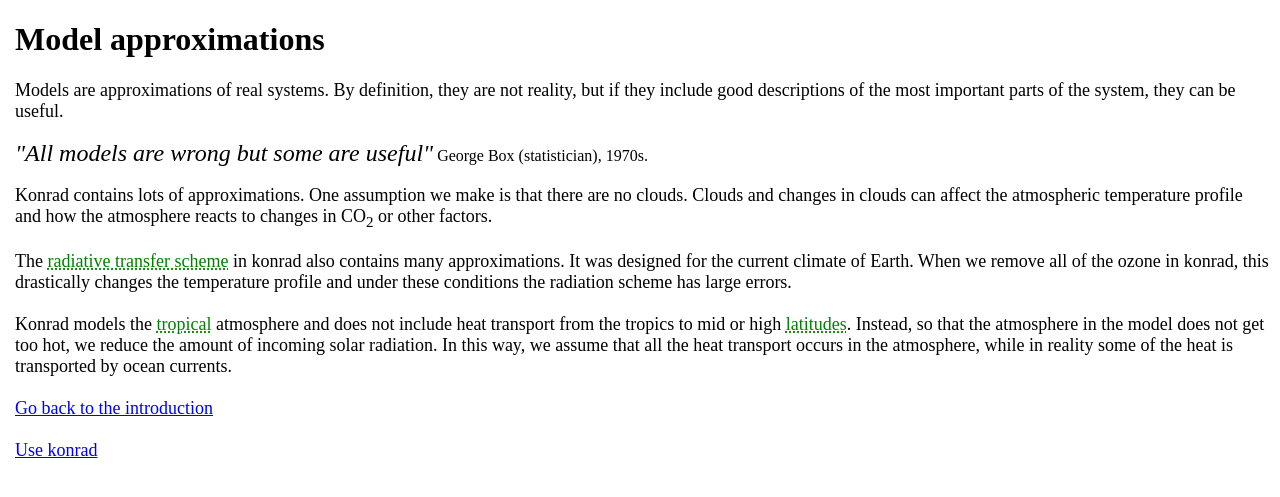
After one commit to lkluft/konrad-website, a Flask app: page /all_models_are_wrong in a window 1280 px wide. The commit adds this page. Shown: the top 497 px of the page. Run offline with Flask 2, Linux system fonts and the light colour scheme.

Commit message:
Add page on model assumptions

```diff
--- a/app.py
+++ b/app.py
@@ -99,6 +99,14 @@ def read_about_konrad():
         return "<h2>Invalid request</h2>"
 
 
+@app.route('/all_models_are_wrong', methods=['GET'])
+def all_models_are_wrong():
+    if request.method == 'GET':
+        return render_template('all_models_are_wrong.html')
+    else:
+        return "<h2>Invalid request</h2>"
+
+
 # Launching our server
 if __name__ == '__main__':
     import os
--- a/templates/Experiments.html
+++ b/templates/Experiments.html
@@ -34,7 +34,7 @@
         </font>
         <font size=3>
             <p>How does increasing CO<sub>2</sub> affect the atmospheric
-            temperature profile. What other factors are important?</p>
+            temperature profile?</p>
         </font>
     </div>
 </body>
--- /dev/null
+++ b/templates/all_models_are_wrong.html
@@ -0,0 +1,62 @@
+<!DOCTYPE html>
+<html lang="en">
+<head>
+    <meta charset="UTF-8">
+    <title>All models are wrong</title>
+    <link rel="stylesheet" href="{{ url_for('static', filename='css/main.css') }}">
+</head>
+    <h1>Model approximations</h1>
+    <div><font size="4">
+        Models are approximations of real systems.
+        By definition, they are not reality, but if they include good
+        descriptions of the most important parts of the system, they can be
+        useful.
+    </font></div>
+    <br />
+    <div><font size="5"><i>"All models are wrong but some are useful"</i></font>
+        <font size=3>George Box (statistician), 1970s.</font>
+    </div>
+    <br />
+    <font size="4"><div>
+        Konrad contains lots of approximations.
+        One assumption we make is that there are no clouds.
+        Clouds and changes in clouds can affect the atmospheric temperature
+        profile and how the atmosphere reacts to changes in CO<sub>2</sub> or
+        other factors.
+    </div><br /><div>
+        The
+        <abbr title="A radiative transfer scheme is a model that calculates how
+        much of the incoming radiation is reflected, absorbed, scattered and
+        transmitted by the atmosphere we use as input. It also calculates how
+        much radiation is emitted by the surface and atmosphere and how much of
+        this is absorbed or transmitted as it makes it way upwards to space."
+              tabindex="-1">radiative transfer scheme</abbr>
+        in konrad also contains many approximations.
+        It was designed for the current climate of Earth.
+        When we remove all of the ozone in konrad, this drastically changes
+        the temperature profile and under these conditions the radiation scheme
+        has large errors.
+    </div><br /><div>
+        Konrad models the
+        <abbr title="near the equator" tabindex="-1">tropical</abbr>
+        atmosphere and does not include heat transport from the tropics to mid
+        or high
+        <abbr title="Latitude is an angle describing closeness to the equator.
+        The tropics are at low latitudes, and the polar regions are at high
+        latitudes." tabindex="-1">latitudes</abbr>.
+        Instead, so that the atmosphere in the model does not get too hot, we
+        reduce the amount of incoming solar radiation.
+        In this way, we assume that all the heat transport occurs in the
+        atmosphere, while in reality some of the heat is transported by ocean
+        currents.
+    </div>
+    </font>
+    <br />
+    <font size="4">
+    <div>
+        <a href="{{ url_for('hello') }}">Go back to the introduction</a>
+    </div><br /><div>
+        <a href=" {{ url_for('experiments') }} ">Use konrad</a>
+    </div></font>
+</body>
+</html>
```
Also changed, not shown: templates/Hello.html (+15 -9 lines), templates/ModelDetails.html (+11 -13 lines), templates/ModelOutput.html (+6 -6 lines).
